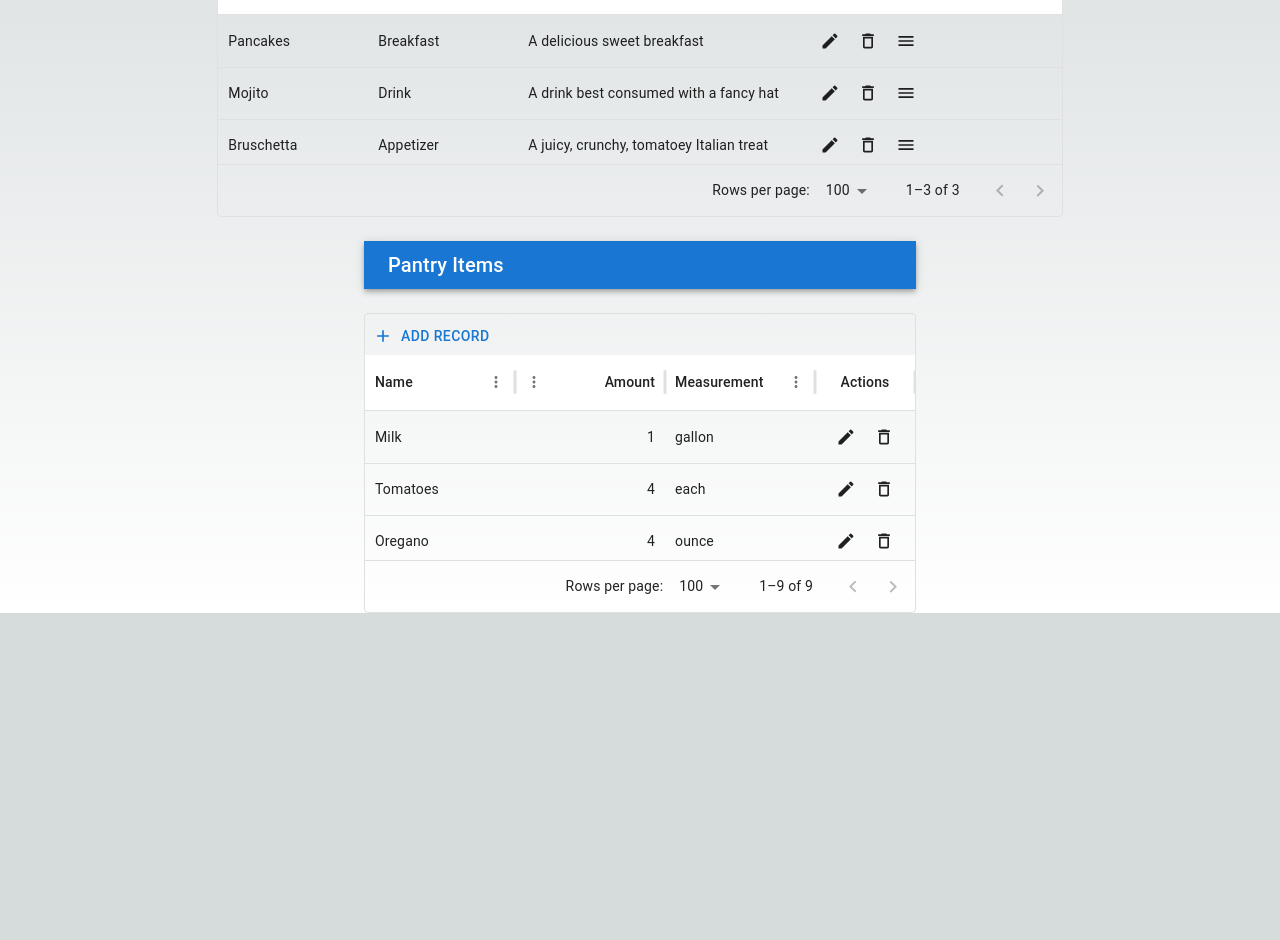
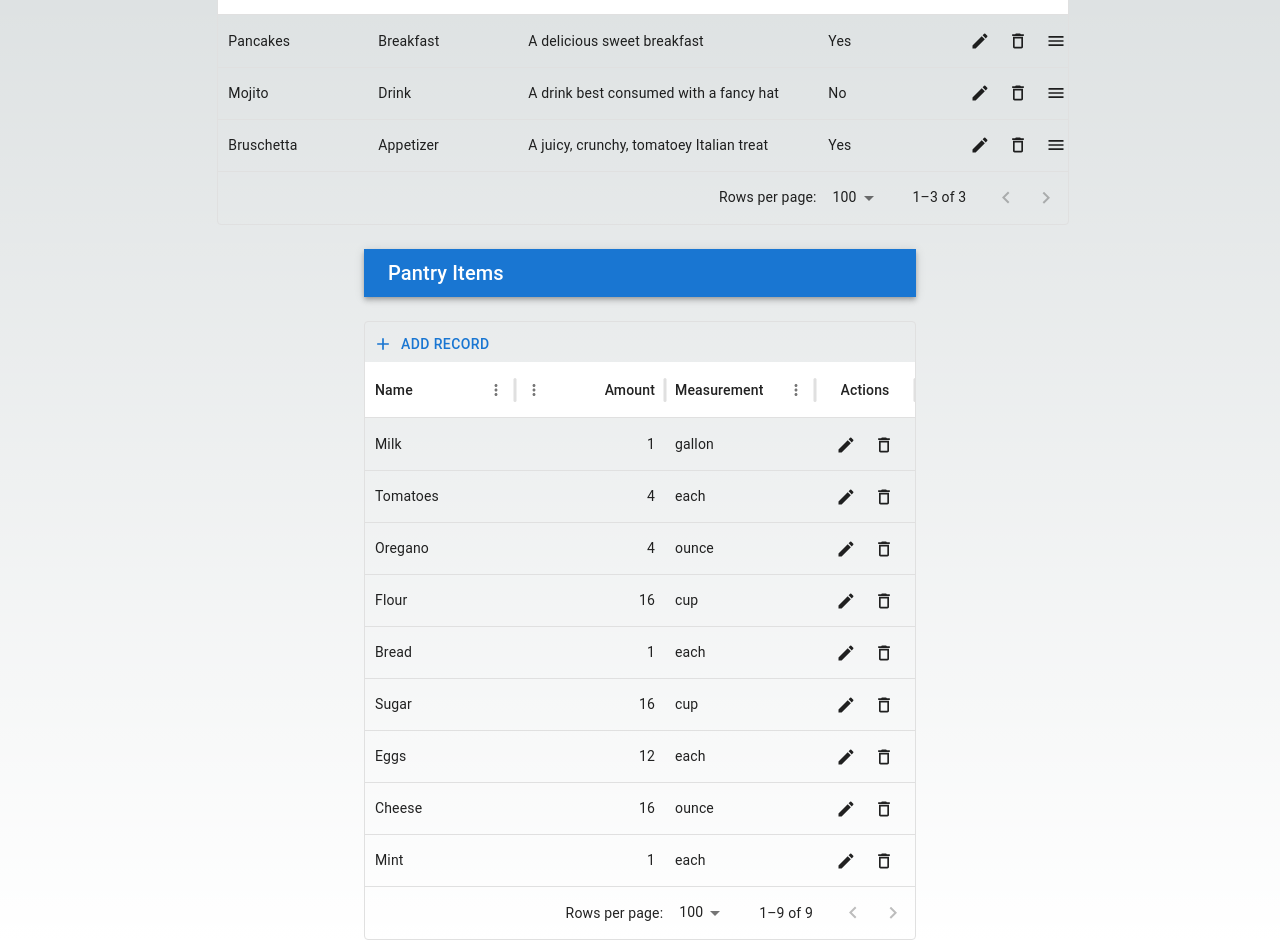
Before and after one commit to cscavotto/pantree, a Next.js app: page / in a window 1280 px wide. Shown: the part 227-1167 px from the top of the page. Before the commit the page ends 840 px from the top, so only its background shows below. Built offline with nearby package versions, Linux system fonts and the light colour scheme.

Commit message:
add functionality to determine if recipe can be made or not

```diff
--- a/src/app/components/base/baseDataGrid.tsx
+++ b/src/app/components/base/baseDataGrid.tsx
@@ -170,7 +170,7 @@ export default function BaseDataGrid({initialRows, initialColumns, newRow, hasDe
   };
 
     return (
-      <div style={{ height: 300, width: '100%' }}>
+      <div style={{ height: '100%', width: '100%' }}>
         <DataGrid
           rows={rows}
           columns={columns}
--- a/src/app/components/recipeList.tsx
+++ b/src/app/components/recipeList.tsx
@@ -11,13 +11,14 @@ interface RecipeListProps {
 }
 
 export default function RecipeList({rows}: RecipeListProps) {
-    const newRow = {name: '', type: '', description: '', isNew: true}
+    const newRow = {name: '', type: '', description: '', allIngredients: 'No', isNew: true}
 
     const columns: GridColDef[] = [
         { field: 'name', headerName: 'Name', width: 150, editable: true },
         { field: 'type', headerName: 'Type', width: 150, editable: true, type: 'singleSelect',
         valueOptions: [RecipeTypeEnum.DESSERT, RecipeTypeEnum.APPETIZER, RecipeTypeEnum.MAIN, RecipeTypeEnum.SIDE, RecipeTypeEnum.DRINK, RecipeTypeEnum.BREAKFAST], },
-        { field: 'description', headerName: 'Description', width: 300, editable: true}
+        { field: 'description', headerName: 'Description', width: 300, editable: true},
+        { field: 'allIngredients', headerName: 'All Ingredients?', width: 150, editable: false}
       ];
 
     return (
--- a/src/app/mockData/pantryData.ts
+++ b/src/app/mockData/pantryData.ts
@@ -1,10 +1,6 @@
-
+import { Ingredient, MeasurementTypeEnum } from "../interfaces/ingredient"
 
 // all of this data should come from the backend; mocking out in frontend for the sake of time
-
-import { Ingredient, MeasurementTypeEnum } from "../interfaces/ingredient"
-
-// for the sake of time
 export const milk: Ingredient = {id: 1, name: 'Milk', amount: 1, measurementType: MeasurementTypeEnum.GALLON}
 export const tomatoes: Ingredient = {id: 2, name: 'Tomatoes', amount: 4, measurementType: MeasurementTypeEnum.EACH}
 export const oregano: Ingredient = {id: 3, name: 'Oregano', amount: 4, measurementType: MeasurementTypeEnum.OZ}
--- a/src/app/mockData/recipeData.ts
+++ b/src/app/mockData/recipeData.ts
@@ -1,8 +1,20 @@
+import { Ingredient, MeasurementTypeEnum } from "../interfaces/ingredient";
 import { Recipe, RecipeTypeEnum } from "../interfaces/receipe";
-import { bread, cheese, eggs, flour, milk, mint, oregano, rum, sugar, tomatoes } from "./pantryData";
 
 // all of this data should come from the backend; mocking out in front now
 // for the sake of time
+
+export const milk: Ingredient = {id: 1, name: 'Milk', amount: 1, measurementType: MeasurementTypeEnum.CUP}
+export const tomatoes: Ingredient = {id: 2, name: 'Tomatoes', amount: 2, measurementType: MeasurementTypeEnum.EACH}
+export const oregano: Ingredient = {id: 3, name: 'Oregano', amount: 2, measurementType: MeasurementTypeEnum.TSP}
+export const flour: Ingredient = {id: 4, name: 'Flour', amount: 2, measurementType: MeasurementTypeEnum.CUP}
+export const bread: Ingredient = {id: 5, name: 'Bread', amount: 1, measurementType: MeasurementTypeEnum.EACH}
+export const sugar: Ingredient = {id: 6, name: 'Sugar', amount: .5, measurementType: MeasurementTypeEnum.CUP}
+export const eggs: Ingredient = {id:7, name: 'Eggs', amount: 1, measurementType: MeasurementTypeEnum.EACH}
+export const cheese: Ingredient = {id: 8, name: 'Cheese', amount: .25, measurementType: MeasurementTypeEnum.CUP}
+export const mint: Ingredient = {id: 9, name: "Mint", amount: 1, measurementType: MeasurementTypeEnum.EACH}
+export const rum: Ingredient = {id: 10, name: "Rum", amount: 2, measurementType: MeasurementTypeEnum.OZ}
+
 export const recipeList: Recipe[] = [
         {
                 id: 1,
--- a/src/app/services/service.ts
+++ b/src/app/services/service.ts
@@ -5,12 +5,16 @@ import { Recipe } from "../interfaces/receipe";
 
 // this will handle the API call with a Promise. All logic in this function should be in the backend
 export function getRecipeData(): GridRowsProp {
+    const pantryItemNames: string[] = getPantryItemNames();
+
     // this will call an API to get the data
     let recipeRows: any[] = []; // this is an any because GridRowsProp is readonly. Need to look into that
 
     recipeList.forEach(r => {
-        // need to calculate if all the ingredients are present or not
-        recipeRows.push({id: r.id, name: r.name, type: r.type, description: r.description})
+        // TODO: need to calculate if enough of the ingredient is available for the recipe.
+        const allIngredients: boolean = r.ingredients.reduce((exists, i) => pantryItemNames.includes(i.name) ? exists && true : false, true)
+
+        recipeRows.push({id: r.id, name: r.name, type: r.type, description: r.description, allIngredients: allIngredients ? 'Yes' : 'No'})
     })
 
     return recipeRows;
@@ -38,3 +42,7 @@ export function getPantryData(): GridRowsProp {
 
    return pantryRows;
 }
+
+function getPantryItemNames(): string[] {
+    return pantryList.map(p => p.name);
+}
```
